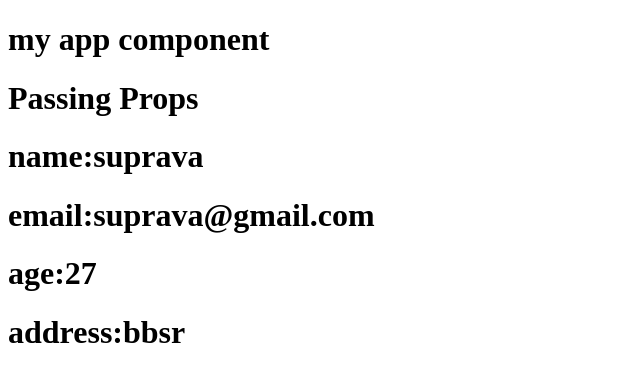
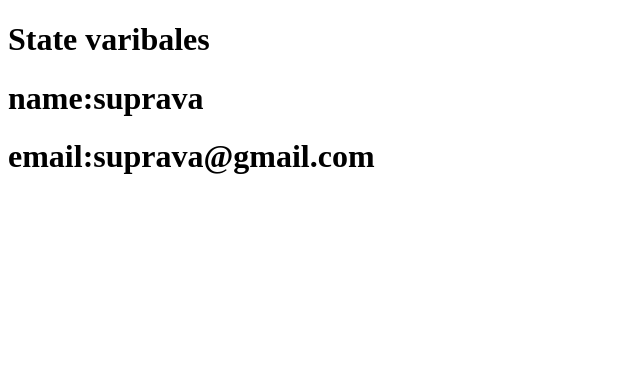
Before and after one commit to suprava16/REact_session_8, a React (Create React App) app: page / in a window 1280 px wide. Shown: the top 382 px of the page, without its empty margins (0-640 px from the left). Built offline with nearby package versions, Linux system fonts and the light colour scheme.

Commit message:
state variables

```diff
--- a/src/App.js
+++ b/src/App.js
@@ -2,13 +2,14 @@
 import React from "react"
 import Greet from "./Greet"
 import PropsCom from "./classcomponents/props/PropsCom"
-class App extends React.Component{
-  render(){
-    return(
-     <>
-      <h1>my app component</h1>
-      {/* <Greet/> */}
-      <PropsCom name="suprava" email="suprava@gmail.com" age={27} address="bbsr"/>
+import { StateVariables } from "./StateVariables/StateVariables"
+class App extends React.Component {
+  render() {
+    return (
+      <>
+        {/* <Greet/> */}
+        {/* <PropsCom name="suprava" email="suprava@gmail.com" age={27} address="bbsr"/> */}
+        <StateVariables/>
       </>
 
 
--- /dev/null
+++ b/src/StateVariables/StateVariables.js
@@ -0,0 +1,24 @@
+import React from "react"
+
+export class StateVariables extends React.Component{
+
+  constructor(){
+    super(); //to call parent compoent constructor
+    this.state={
+     name:"suprava",
+     email:"suprava@gmail.com"
+    }
+  }
+render(){
+  const{name,email}=this.state
+  return(
+    <div>
+      <h1>State varibales</h1>
+      <h1>name:{name}</h1>
+      <h1>email:{this.state.email}</h1>
+
+    </div>
+  )
+}
+}
+// export default StateVariables
--- /dev/null
+++ b/src/classcomponents/props/ComponentA.js
@@ -0,0 +1,16 @@
+import React from "react"
+
+class ComponentA extends React.Component{
+  render(){
+    console.log(this)
+    return(
+      <div>
+        <h1>compoenent A</h1>
+        <h1>Roll:{this.props.roll}</h1>
+        <h1>Email:{this.props.data.email}</h1>
+        <h1>Name:{this.props.data.name}</h1>
+      </div>
+    )
+  }
+}
+export default ComponentA
--- a/src/classcomponents/props/PropsCom.js
+++ b/src/classcomponents/props/PropsCom.js
@@ -1,7 +1,7 @@
 //props- used to pass data from one compoenent to another.
 
 import React from "react"
-
+import ComponentA from "./ComponentA"
 class PropsCom extends React.Component{
 
   render(){
@@ -15,6 +15,7 @@ class PropsCom extends React.Component{
         <h1>email:{this.props.email}</h1>
         <h1>age:{this.props.age}</h1>
         <h1>address:{this.props.address}</h1>
+        <ComponentA  roll={300} data={this.props}/>
       </div>
     )
   }
```
